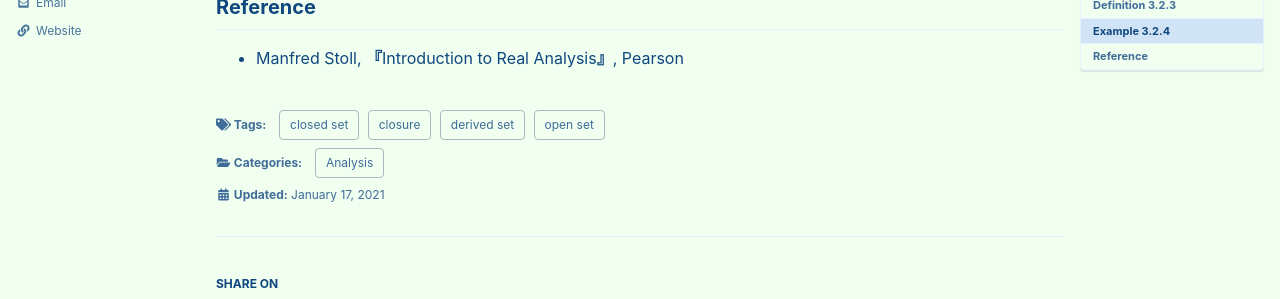
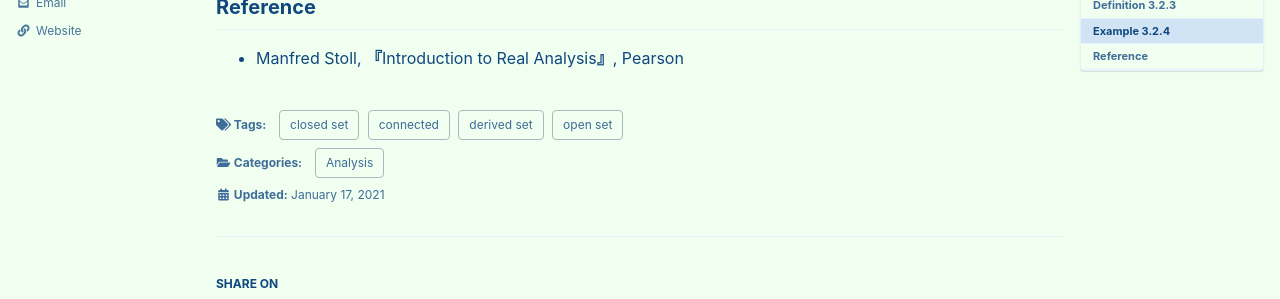
Before and after one commit to seanie12/blog, a Jekyll site: the page built from _posts/2021-01-17-open-close-2.md, in a window 1280 px wide and 900 px high, scrolled down 3027 px. Shown: the part 143-442 px from the top of the window. Built offline with Jekyll 4.4.1, drawn with Linux system fonts in a browser that asks for light colours; cached includes are drawn as plain includes; formulas are drawn with MathJax 3.

Commit message:
Update 2021-01-17-open-close-2.md

```diff
--- a/_posts/2021-01-17-open-close-2.md
+++ b/_posts/2021-01-17-open-close-2.md
@@ -8,7 +8,8 @@ tags:
   - open set
   - closed set
   - derived set
-  - closure
+  - connected
+  -
 
 toc: true
 toc_sticky: true
```
